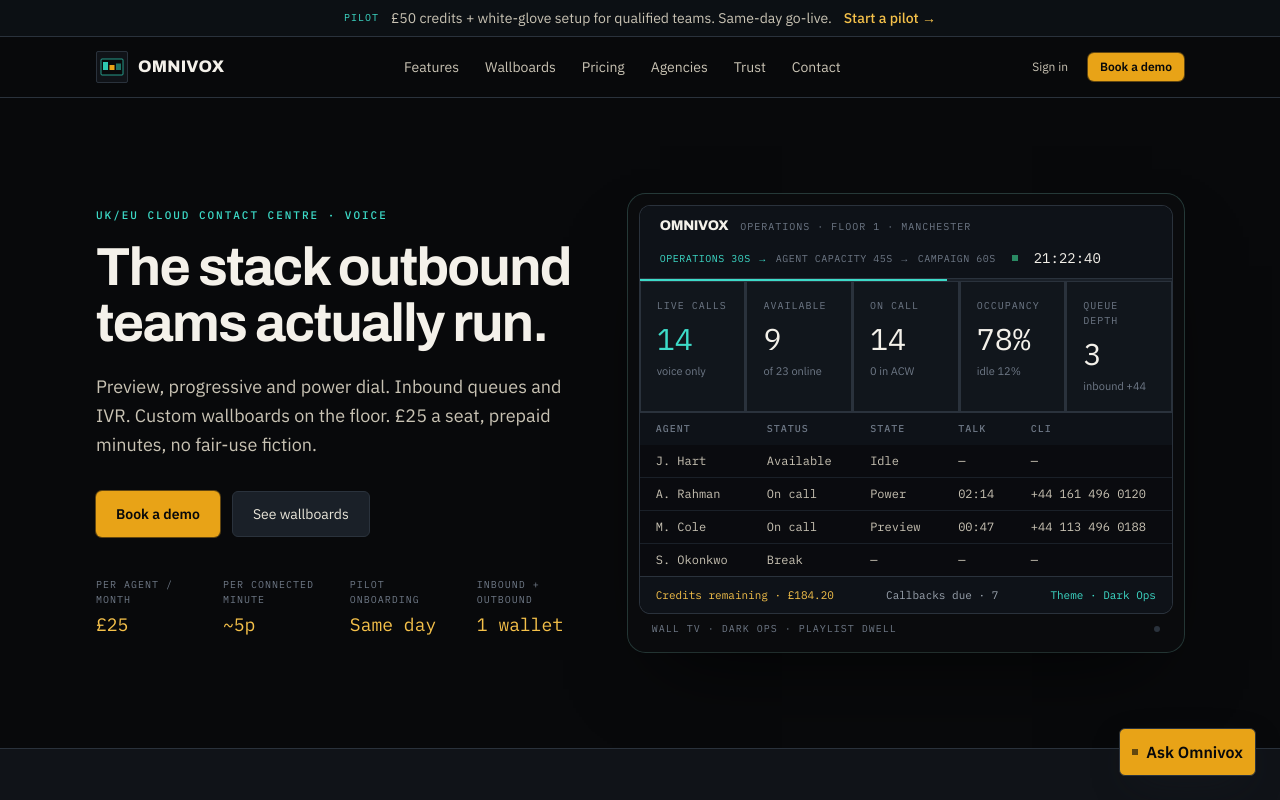
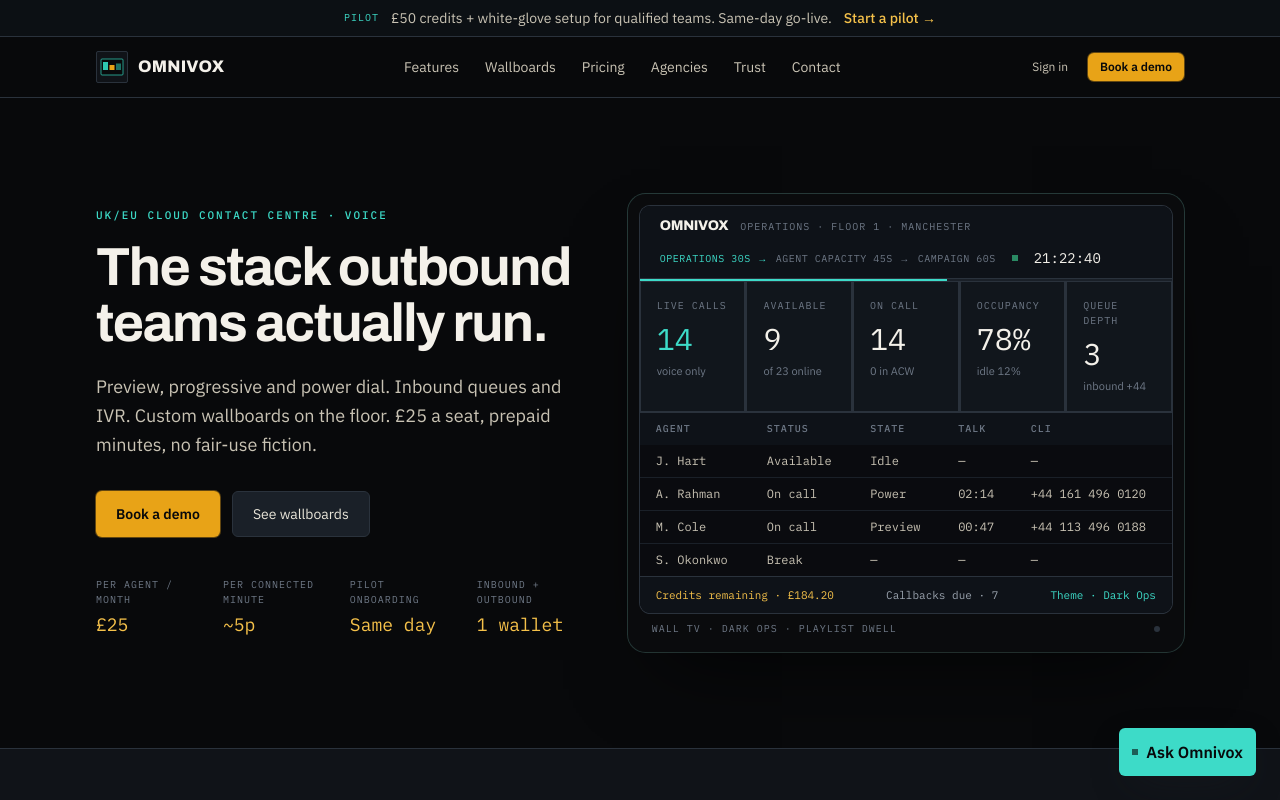
Before and after one commit to Kenan3477/Omnivox-Website, a Next.js app: page / in a window 1280 px wide. Shown: the top 800 px of the page. Built offline with nearby package versions, Linux system fonts and the light colour scheme.

Commit message:
Make the site helper teal so it stays visible on the gold CTA band
Co-authored-by: kenan <kenan@dashteam.co.uk>

```diff
--- a/components/chat/ChatWidget.tsx
+++ b/components/chat/ChatWidget.tsx
@@ -62,7 +62,7 @@ export function ChatWidget() {
     <>
       <button
         type="button"
-        className="fixed bottom-20 right-4 z-50 flex h-12 items-center gap-2 rounded-md border border-ink-600 bg-amber-400 px-3 font-semibold text-ink shadow-raised md:bottom-6 md:right-6"
+        className="fixed bottom-20 right-4 z-50 flex h-12 items-center gap-2 rounded-md border border-signal-400/40 bg-signal-400 px-3 font-semibold text-ink shadow-raised md:bottom-6 md:right-6"
         onClick={() => setOpen((v) => !v)}
         aria-expanded={open}
         aria-controls="omnivox-helper"
```
